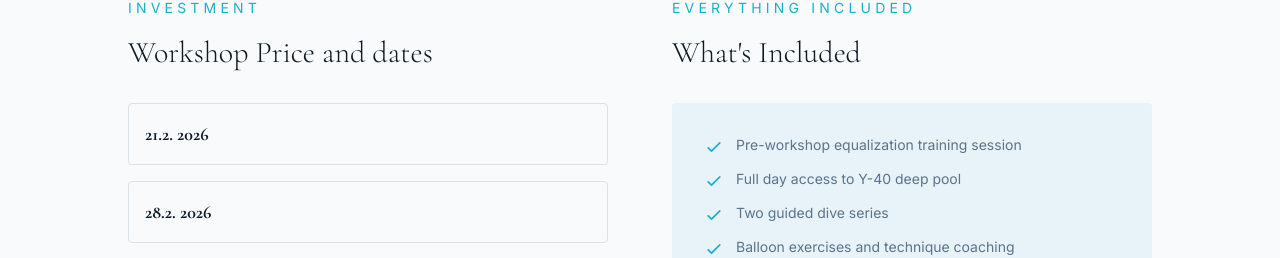
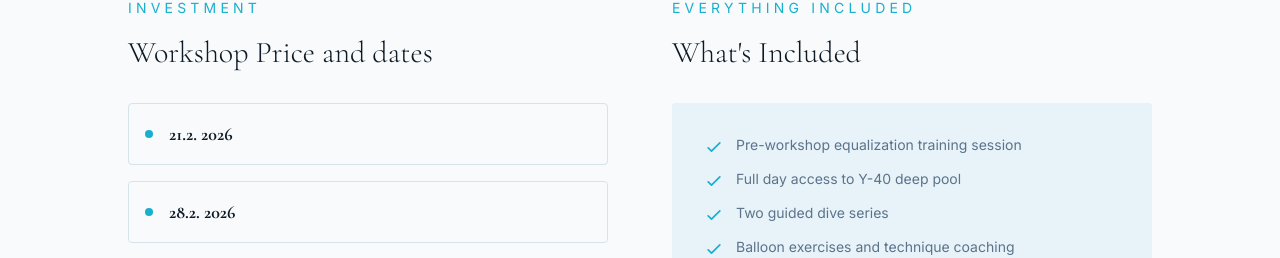
Before and after one commit to nezaBacar/inhale-blue, a Next.js app: page /courses/depth-workshops in a window 1280 px wide. Shown: the part 2577-2835 px from the top of the page. Built offline with nearby package versions, Linux system fonts and the light colour scheme.

Commit message:
Updated dates for depth workshop

```diff
--- a/app/(pages)/courses/depth-workshops/page.tsx
+++ b/app/(pages)/courses/depth-workshops/page.tsx
@@ -99,6 +99,7 @@ const DepthWorkshops = () => {
                     key={index}
                     className="flex items-center gap-4 p-4 mb-4 border border-border rounded-sm hover:border-primary/30 transition-colors"
                   >
+                    <div className="w-2 h-2 rounded-full bg-accent" />
                     <span className="font-display text-lg text-foreground font-bold">
                       {date}
                     </span>
```
